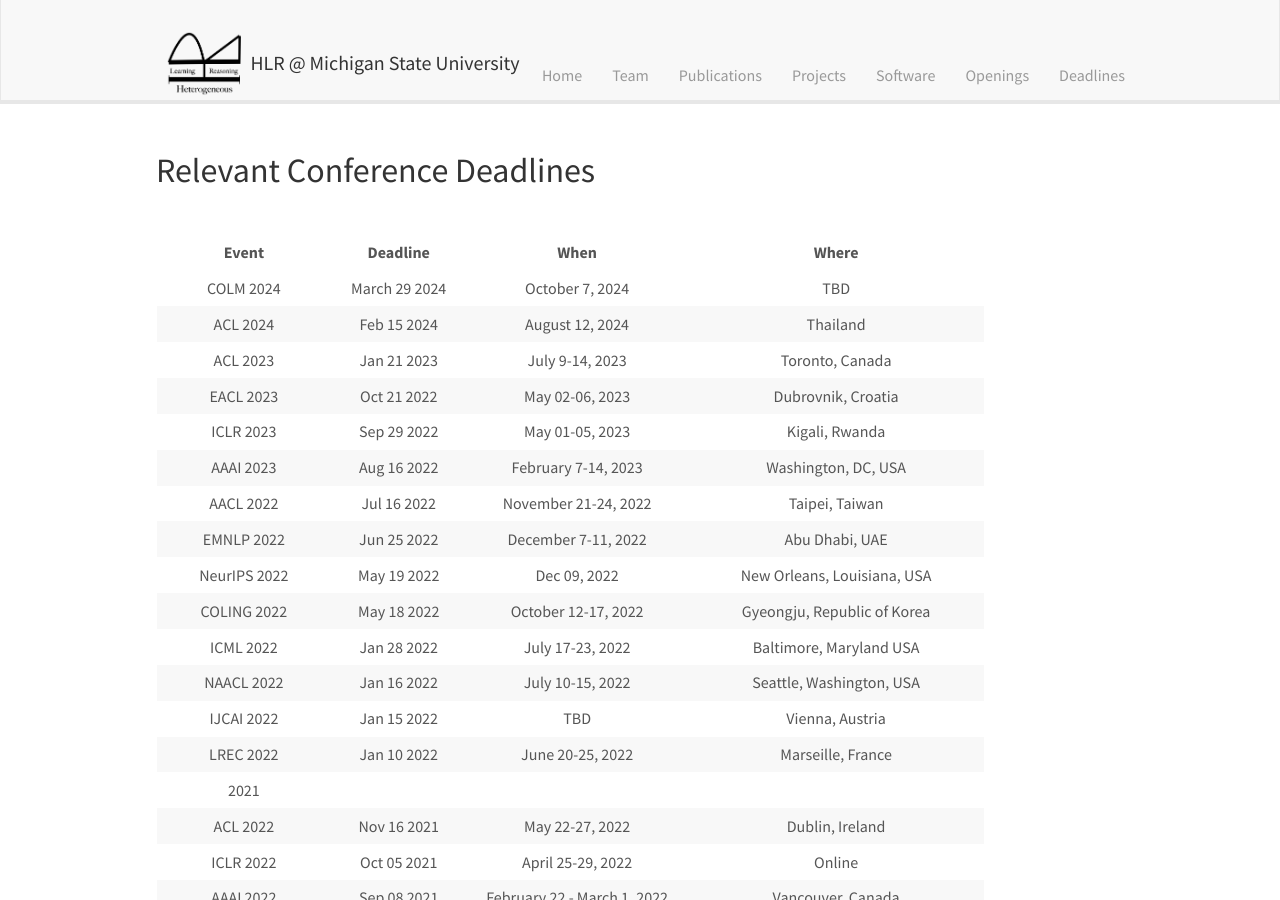
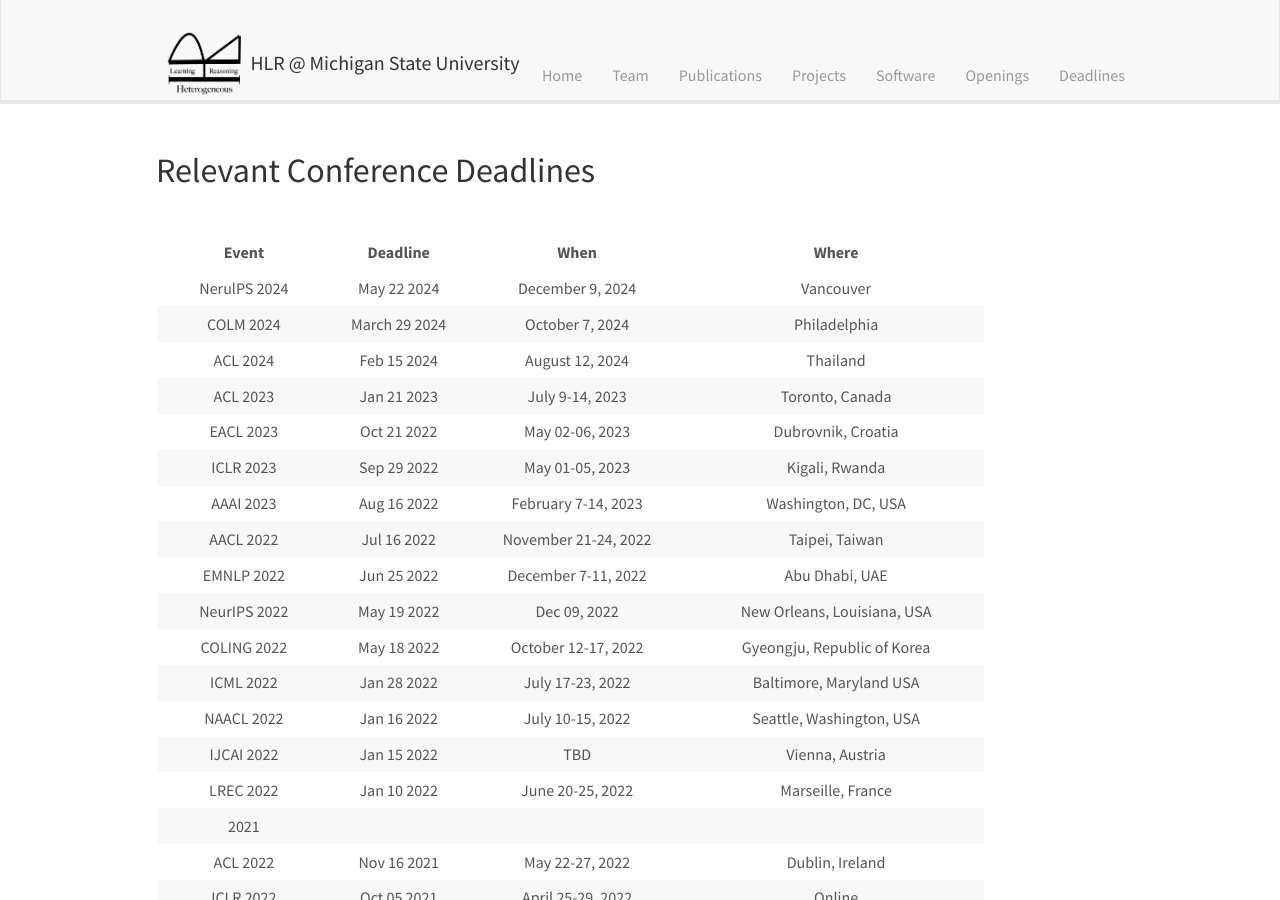
Before and after one commit to HLR/HLR.github.io, a Jekyll site: the page built from _pages/deadlines.md, in a window 1280 px wide and 900 px high. Built offline with Jekyll 4.4.1, drawn with Linux system fonts in a browser that asks for light colours; nearby versions of some CDN libraries.

Commit message:
page updates

```diff
--- a/_data/news.yml
+++ b/_data/news.yml
@@ -1,3 +1,9 @@
+- date: <i>February 19th 2024</i>
+  headline: Our paper on 'Using Persuasive Writing Strategies to Explain and Detect Health Misinformation' is accepted for LREC-COLING 2024. Congratulations to Daniel, Joseph et al.!
+  top: 1
+  pictures:
+    - image:
+
 - date: <i>February 15th 2024</i>
   headline: Congratulations to our great member Dr. Guangyue Xu who officially graduated today! We all wish the best for the next phase of his life!
   top: 1
--- a/_pages/deadlines.md
+++ b/_pages/deadlines.md
@@ -12,46 +12,47 @@
 &nbsp;
 &nbsp;
 
-| Event  |  Deadline  | When  |  Where  |
-|:-:|:-:|:-:|:-:|
-| &nbsp; COLM 2024  &nbsp; | &nbsp;  March 29 2024     &nbsp; | &nbsp;  October 7, 2024   &nbsp; | &nbsp; TBD  &nbsp; |
-| &nbsp; ACL 2024  &nbsp; | &nbsp;  Feb 15 2024     &nbsp; | &nbsp;  August 12, 2024   &nbsp; | &nbsp; Thailand  &nbsp; |
-| &nbsp; ACL 2023  &nbsp; | &nbsp;  Jan 21 2023     &nbsp; | &nbsp;  July 9-14, 2023   &nbsp; | &nbsp; Toronto, Canada  &nbsp; |
-| &nbsp; EACL 2023  &nbsp; | &nbsp;  Oct 21 2022     &nbsp; | &nbsp;  May 02-06, 2023   &nbsp; | &nbsp; Dubrovnik, Croatia  &nbsp; |
-| &nbsp; ICLR 2023  &nbsp; | &nbsp;  Sep 29 2022     &nbsp; | &nbsp;  May 01-05, 2023   &nbsp; | &nbsp; Kigali, Rwanda  &nbsp; |
-| &nbsp; AAAI 2023  &nbsp; | &nbsp;  Aug 16 2022     &nbsp; | &nbsp;  February 7-14, 2023   &nbsp; | &nbsp; Washington, DC, USA  &nbsp; |
-| &nbsp; AACL 2022  &nbsp; | &nbsp;  Jul 16 2022     &nbsp; | &nbsp;  November 21-24, 2022   &nbsp; | &nbsp; Taipei, Taiwan  &nbsp; |
-| &nbsp; EMNLP 2022  &nbsp; | &nbsp;  Jun 25 2022     &nbsp; | &nbsp;  December 7-11, 2022   &nbsp; | &nbsp; Abu Dhabi, UAE  &nbsp; |
-| &nbsp; NeurIPS 2022  &nbsp; | &nbsp;  May 19 2022      &nbsp; | &nbsp;  Dec 09, 2022   &nbsp; | &nbsp; New Orleans, Louisiana, USA  &nbsp; |
-| &nbsp; COLING 2022  &nbsp; | &nbsp;  May 18 2022     &nbsp; | &nbsp;  October 12-17, 2022   &nbsp; | &nbsp;   Gyeongju, Republic of Korea  &nbsp; |
-| &nbsp; ICML 2022  &nbsp; | &nbsp;  Jan 28 2022     &nbsp; | &nbsp;  July 17-23, 2022   &nbsp; | &nbsp;   Baltimore, Maryland USA  &nbsp; |
-| &nbsp; NAACL 2022  &nbsp; | &nbsp;  Jan 16 2022     &nbsp; | &nbsp;  July 10-15, 2022   &nbsp; | &nbsp;  Seattle, Washington, USA  &nbsp; |
-| &nbsp; IJCAI 2022  &nbsp; | &nbsp;  Jan 15 2022     &nbsp; | &nbsp;  TBD   &nbsp; | &nbsp;  Vienna, Austria  &nbsp; |
-| &nbsp; LREC 2022  &nbsp; | &nbsp;  Jan 10 2022     &nbsp; | &nbsp;  June 20-25, 2022   &nbsp; | &nbsp; Marseille, France  &nbsp; |
-| 2021 |  |  |  |
-| &nbsp; ACL 2022  &nbsp; | &nbsp;  Nov 16 2021     &nbsp; | &nbsp;  May 22-27, 2022   &nbsp; | &nbsp; Dublin, Ireland  &nbsp; |
-| &nbsp; ICLR 2022  &nbsp; | &nbsp;  Oct 05 2021     &nbsp; | &nbsp;  April 25-29, 2022   &nbsp; | &nbsp; Online  &nbsp; |
-| &nbsp; AAAI 2022 &nbsp; | &nbsp;  Sep 08 2021     &nbsp; | &nbsp;  February 22 - March 1, 2022   &nbsp; | &nbsp; Vancouver, Canada  &nbsp; |
-| &nbsp; AKBC 2021  &nbsp; | &nbsp;  Jun 18 2021     &nbsp; | &nbsp;  October 4-7, 2021   &nbsp; | &nbsp; Irvine, United States  &nbsp; |
-| &nbsp; NeurIPS 2021  &nbsp; | &nbsp;  May 26 2021     &nbsp; | &nbsp;  December 5-14, 2021   &nbsp; | &nbsp; Online  &nbsp; |
-| &nbsp; EMNLP 2021  &nbsp; | &nbsp;  May 18 2021     &nbsp; | &nbsp;  November 7-11, 2021   &nbsp; | &nbsp; Punta Cana, Dominican Republic  &nbsp; |
-| &nbsp; ICML 2021  &nbsp; | &nbsp;  Feb 05 2021     &nbsp; | &nbsp;  July 18-24, 2021   &nbsp; | &nbsp; Vienna, Austria   &nbsp; |
-| &nbsp; ACL 2021  &nbsp; | &nbsp;  Feb 02 2021     &nbsp; | &nbsp;  August 2-4, 2021   &nbsp; | &nbsp;  Bangkok, Thailand &nbsp; |
-| &nbsp; IJCAI 2021  &nbsp; | &nbsp;  Jan 18 2021    &nbsp; | &nbsp;  August 21-26, 2021   &nbsp; | &nbsp;  Montreal, Canada &nbsp; |
-| 2020 |  |  |  |
-| &nbsp; NAACL 2021  &nbsp; | &nbsp;  Nov 24 2020    &nbsp; | &nbsp;  June 6-11, 2021   &nbsp; | &nbsp;  Mexico City, Mexico &nbsp; |
-| &nbsp; EACL 2021  &nbsp; | &nbsp;  Oct 08 2020   &nbsp; | &nbsp;  April 21-23, 2021 &nbsp; | &nbsp; Online(Kyiv, Ukraine)  &nbsp;|
-| &nbsp; ICLR 2021  &nbsp; | &nbsp;  Oct 02 2020    &nbsp; | &nbsp;  May 4, 2021   &nbsp; | &nbsp;  Vienna, Austria &nbsp; |
-| &nbsp; AAAI 2021  &nbsp; | &nbsp;  Sep 10 2020  &nbsp; | &nbsp; Feb 2-9, 2021  &nbsp; | &nbsp;  Vancouver, Canada  &nbsp;|
-| &nbsp; WMT 2020  &nbsp; | &nbsp;  Aug 16 2020   &nbsp; | &nbsp;  Nov 19-20, 2020 &nbsp; | &nbsp;  Online  &nbsp;|
-| &nbsp; AKBC 2020  &nbsp; | &nbsp;   TBD   &nbsp; | &nbsp; TBD   &nbsp; | &nbsp;  Virtual conference and workshops &nbsp; |
-| &nbsp; COLING 2020  &nbsp; | &nbsp;   Jul 02 2020   &nbsp; | &nbsp; Dec 8-13, 2020   &nbsp; | &nbsp;  Barcelona, Spain &nbsp; |
-| &nbsp; AACL-IJCNLP 2020  &nbsp; | &nbsp;  Jun 27 2020   &nbsp; | &nbsp;  Dec 4-7, 2020   &nbsp; | &nbsp;   Suzhou, China &nbsp; |
-| &nbsp; CoNLL 2020  &nbsp; | &nbsp;  Jul 18  2020   &nbsp; | &nbsp; Nov 19-20, 2020   &nbsp; | &nbsp;  Online  &nbsp; |
-| &nbsp; NeurIPS 2020  &nbsp; | &nbsp;   Jun 03 2020   &nbsp; | &nbsp; Dec 6-12, 2020   &nbsp; | &nbsp;  Vancouver Convention Centre, Canada &nbsp; |
-| &nbsp; EMNLP-IJCNLP 2020  &nbsp; | &nbsp; Jun 02 2020   &nbsp; | &nbsp;  Nov 16-20, 2020   &nbsp; | &nbsp;   Online &nbsp; |
-| &nbsp; ICML 2020  &nbsp; | &nbsp;  Feb 07 2020   &nbsp; | &nbsp; Jul 12-18, 2020  &nbsp; | &nbsp;  Vienna, Austria &nbsp; |
-| &nbsp; IJCAI-PRICAI 2020 &nbsp; | &nbsp; Jan 22 2020  &nbsp; | &nbsp;  Jul 11-17, 2020 &nbsp; | &nbsp; Yokohama, Japan &nbsp; |
+|              Event               |             Deadline             |                     When                     |                       Where                        |
+|:--------------------------------:|:--------------------------------:|:--------------------------------------------:|:--------------------------------------------------:|
+|   &nbsp; NerulPS 2024  &nbsp;    |  &nbsp;  May 22 2024     &nbsp;  |      &nbsp;  December 9, 2024   &nbsp;       |              &nbsp; Vancouver  &nbsp;              |
+|     &nbsp; COLM 2024  &nbsp;     | &nbsp;  March 29 2024     &nbsp; |       &nbsp;  October 7, 2024   &nbsp;       |            &nbsp; Philadelphia  &nbsp;             |
+|     &nbsp; ACL 2024  &nbsp;      |  &nbsp;  Feb 15 2024     &nbsp;  |       &nbsp;  August 12, 2024   &nbsp;       |              &nbsp; Thailand  &nbsp;               |
+|     &nbsp; ACL 2023  &nbsp;      |  &nbsp;  Jan 21 2023     &nbsp;  |       &nbsp;  July 9-14, 2023   &nbsp;       |           &nbsp; Toronto, Canada  &nbsp;           |
+|     &nbsp; EACL 2023  &nbsp;     |  &nbsp;  Oct 21 2022     &nbsp;  |       &nbsp;  May 02-06, 2023   &nbsp;       |         &nbsp; Dubrovnik, Croatia  &nbsp;          |
+|     &nbsp; ICLR 2023  &nbsp;     |  &nbsp;  Sep 29 2022     &nbsp;  |       &nbsp;  May 01-05, 2023   &nbsp;       |           &nbsp; Kigali, Rwanda  &nbsp;            |
+|     &nbsp; AAAI 2023  &nbsp;     |  &nbsp;  Aug 16 2022     &nbsp;  |     &nbsp;  February 7-14, 2023   &nbsp;     |         &nbsp; Washington, DC, USA  &nbsp;         |
+|     &nbsp; AACL 2022  &nbsp;     |  &nbsp;  Jul 16 2022     &nbsp;  |    &nbsp;  November 21-24, 2022   &nbsp;     |           &nbsp; Taipei, Taiwan  &nbsp;            |
+|    &nbsp; EMNLP 2022  &nbsp;     |  &nbsp;  Jun 25 2022     &nbsp;  |     &nbsp;  December 7-11, 2022   &nbsp;     |           &nbsp; Abu Dhabi, UAE  &nbsp;            |
+|   &nbsp; NeurIPS 2022  &nbsp;    | &nbsp;  May 19 2022      &nbsp;  |        &nbsp;  Dec 09, 2022   &nbsp;         |     &nbsp; New Orleans, Louisiana, USA  &nbsp;     |
+|    &nbsp; COLING 2022  &nbsp;    |  &nbsp;  May 18 2022     &nbsp;  |     &nbsp;  October 12-17, 2022   &nbsp;     |    &nbsp;   Gyeongju, Republic of Korea  &nbsp;    |
+|     &nbsp; ICML 2022  &nbsp;     |  &nbsp;  Jan 28 2022     &nbsp;  |      &nbsp;  July 17-23, 2022   &nbsp;       |      &nbsp;   Baltimore, Maryland USA  &nbsp;      |
+|    &nbsp; NAACL 2022  &nbsp;     |  &nbsp;  Jan 16 2022     &nbsp;  |      &nbsp;  July 10-15, 2022   &nbsp;       |      &nbsp;  Seattle, Washington, USA  &nbsp;      |
+|    &nbsp; IJCAI 2022  &nbsp;     |  &nbsp;  Jan 15 2022     &nbsp;  |             &nbsp;  TBD   &nbsp;             |          &nbsp;  Vienna, Austria  &nbsp;           |
+|     &nbsp; LREC 2022  &nbsp;     |  &nbsp;  Jan 10 2022     &nbsp;  |      &nbsp;  June 20-25, 2022   &nbsp;       |          &nbsp; Marseille, France  &nbsp;          |
+|               2021               |                                  |                                              |                                                    |
+|     &nbsp; ACL 2022  &nbsp;      |  &nbsp;  Nov 16 2021     &nbsp;  |       &nbsp;  May 22-27, 2022   &nbsp;       |           &nbsp; Dublin, Ireland  &nbsp;           |
+|     &nbsp; ICLR 2022  &nbsp;     |  &nbsp;  Oct 05 2021     &nbsp;  |      &nbsp;  April 25-29, 2022   &nbsp;      |               &nbsp; Online  &nbsp;                |
+|     &nbsp; AAAI 2022 &nbsp;      |  &nbsp;  Sep 08 2021     &nbsp;  | &nbsp;  February 22 - March 1, 2022   &nbsp; |          &nbsp; Vancouver, Canada  &nbsp;          |
+|     &nbsp; AKBC 2021  &nbsp;     |  &nbsp;  Jun 18 2021     &nbsp;  |      &nbsp;  October 4-7, 2021   &nbsp;      |        &nbsp; Irvine, United States  &nbsp;        |
+|   &nbsp; NeurIPS 2021  &nbsp;    |  &nbsp;  May 26 2021     &nbsp;  |     &nbsp;  December 5-14, 2021   &nbsp;     |               &nbsp; Online  &nbsp;                |
+|    &nbsp; EMNLP 2021  &nbsp;     |  &nbsp;  May 18 2021     &nbsp;  |     &nbsp;  November 7-11, 2021   &nbsp;     |   &nbsp; Punta Cana, Dominican Republic  &nbsp;    |
+|     &nbsp; ICML 2021  &nbsp;     |  &nbsp;  Feb 05 2021     &nbsp;  |      &nbsp;  July 18-24, 2021   &nbsp;       |          &nbsp; Vienna, Austria   &nbsp;           |
+|     &nbsp; ACL 2021  &nbsp;      |  &nbsp;  Feb 02 2021     &nbsp;  |      &nbsp;  August 2-4, 2021   &nbsp;       |          &nbsp;  Bangkok, Thailand &nbsp;          |
+|    &nbsp; IJCAI 2021  &nbsp;     |  &nbsp;  Jan 18 2021    &nbsp;   |     &nbsp;  August 21-26, 2021   &nbsp;      |          &nbsp;  Montreal, Canada &nbsp;           |
+|               2020               |                                  |                                              |                                                    |
+|    &nbsp; NAACL 2021  &nbsp;     |  &nbsp;  Nov 24 2020    &nbsp;   |       &nbsp;  June 6-11, 2021   &nbsp;       |         &nbsp;  Mexico City, Mexico &nbsp;         |
+|     &nbsp; EACL 2021  &nbsp;     |   &nbsp;  Oct 08 2020   &nbsp;   |       &nbsp;  April 21-23, 2021 &nbsp;       |        &nbsp; Online(Kyiv, Ukraine)  &nbsp;        |
+|     &nbsp; ICLR 2021  &nbsp;     |  &nbsp;  Oct 02 2020    &nbsp;   |         &nbsp;  May 4, 2021   &nbsp;         |           &nbsp;  Vienna, Austria &nbsp;           |
+|     &nbsp; AAAI 2021  &nbsp;     |   &nbsp;  Sep 10 2020  &nbsp;    |         &nbsp; Feb 2-9, 2021  &nbsp;         |         &nbsp;  Vancouver, Canada  &nbsp;          |
+|     &nbsp; WMT 2020  &nbsp;      |   &nbsp;  Aug 16 2020   &nbsp;   |        &nbsp;  Nov 19-20, 2020 &nbsp;        |               &nbsp;  Online  &nbsp;               |
+|     &nbsp; AKBC 2020  &nbsp;     |      &nbsp;   TBD   &nbsp;       |             &nbsp; TBD   &nbsp;              |  &nbsp;  Virtual conference and workshops &nbsp;   |
+|    &nbsp; COLING 2020  &nbsp;    |  &nbsp;   Jul 02 2020   &nbsp;   |        &nbsp; Dec 8-13, 2020   &nbsp;        |          &nbsp;  Barcelona, Spain &nbsp;           |
+| &nbsp; AACL-IJCNLP 2020  &nbsp;  |   &nbsp;  Jun 27 2020   &nbsp;   |        &nbsp;  Dec 4-7, 2020   &nbsp;        |           &nbsp;   Suzhou, China &nbsp;            |
+|    &nbsp; CoNLL 2020  &nbsp;     |  &nbsp;  Jul 18  2020   &nbsp;   |       &nbsp; Nov 19-20, 2020   &nbsp;        |               &nbsp;  Online  &nbsp;               |
+|   &nbsp; NeurIPS 2020  &nbsp;    |  &nbsp;   Jun 03 2020   &nbsp;   |        &nbsp; Dec 6-12, 2020   &nbsp;        | &nbsp;  Vancouver Convention Centre, Canada &nbsp; |
+| &nbsp; EMNLP-IJCNLP 2020  &nbsp; |   &nbsp; Jun 02 2020   &nbsp;    |       &nbsp;  Nov 16-20, 2020   &nbsp;       |               &nbsp;   Online &nbsp;               |
+|     &nbsp; ICML 2020  &nbsp;     |   &nbsp;  Feb 07 2020   &nbsp;   |        &nbsp; Jul 12-18, 2020  &nbsp;        |           &nbsp;  Vienna, Austria &nbsp;           |
+| &nbsp; IJCAI-PRICAI 2020 &nbsp;  |    &nbsp; Jan 22 2020  &nbsp;    |        &nbsp;  Jul 11-17, 2020 &nbsp;        |           &nbsp; Yokohama, Japan &nbsp;            |
 
 
 
```
Also changed, not shown: _data/publist.yml (+11 -0 lines).
